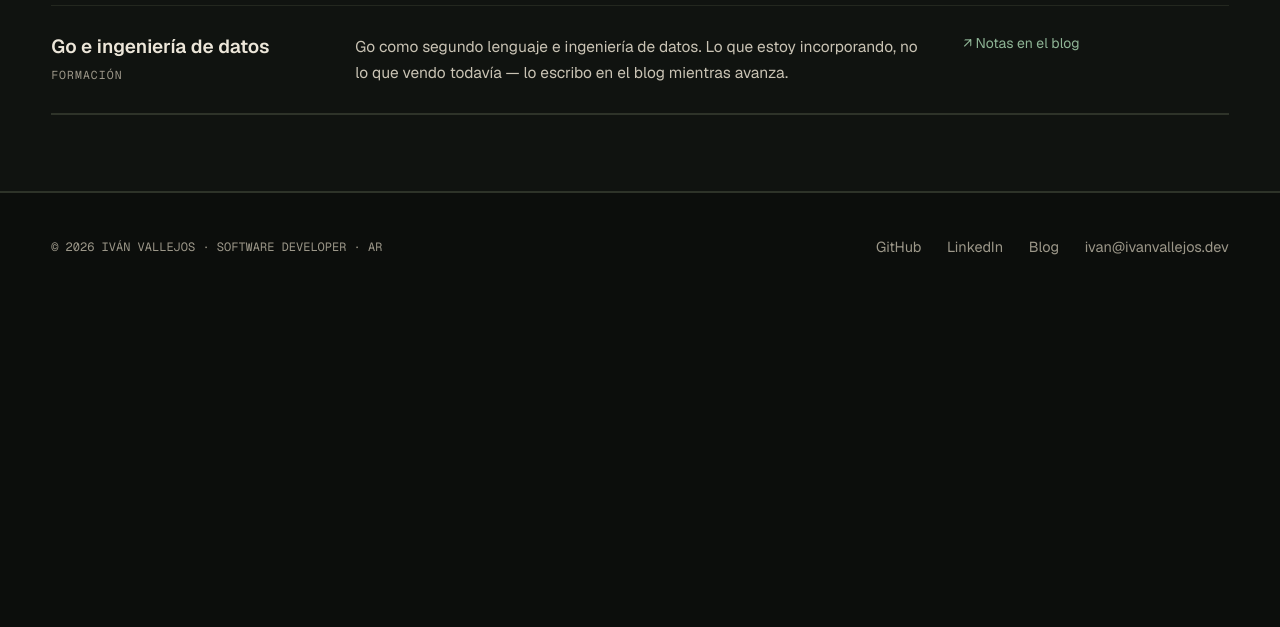
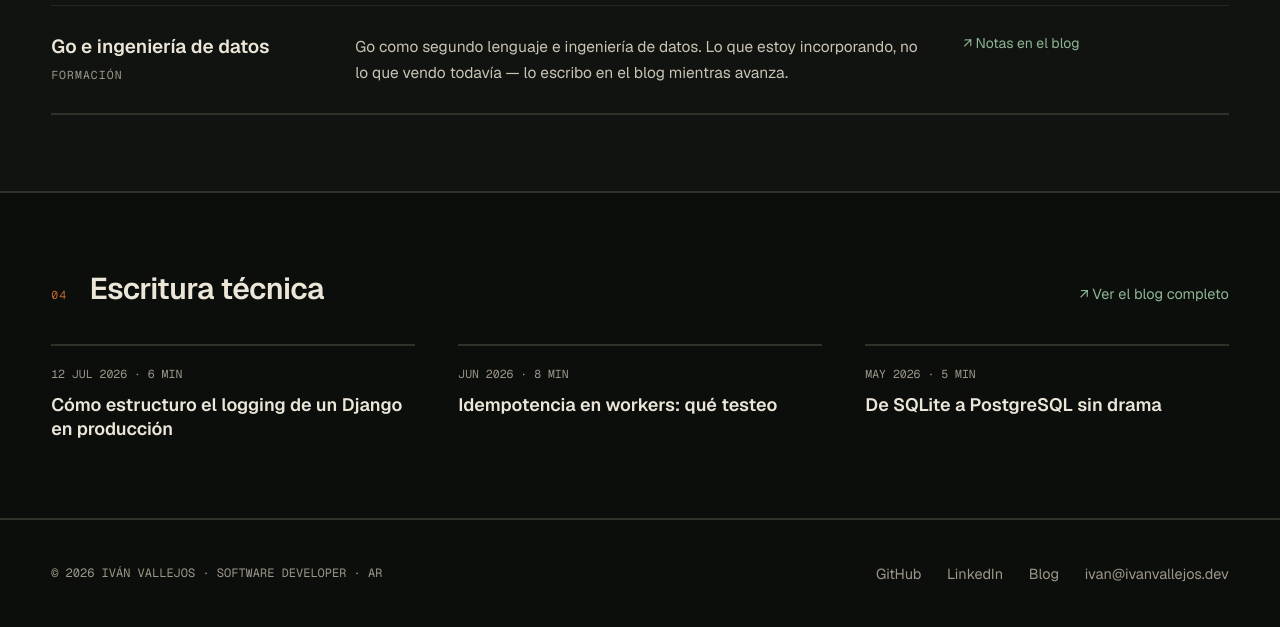
Before and after one commit to ivanvallejoss/ivanvallejos.dev, a Django app: page / in a window 1280 px wide. Shown: the part 2627-3254 px from the top of the page. Before the commit the page ends 2882 px from the top, so only its background shows below. Run offline with Django 5.2, Linux system fonts and the light colour scheme; data comes from the database, SQL or seed files in the repository.

Commit message:
add(landing): sección escritura técnica
Co-Authored-By: Claude Opus 5.5 <noreply@anthropic.com>

```diff
--- a/landing/static/landing/css/landing.css
+++ b/landing/static/landing/css/landing.css
@@ -418,3 +418,38 @@ html:not(.js) .tabs__panel-label {
   font-size: 14px;
   color: var(--accent-soft);
 }
+
+
+/* ── 04 Escritura técnica (#escritura) ──────────────────────── */
+/* .grid-gap con --col: 260px y el gap por defecto, clamp(28px,3.4vw,44px).
+   Cada post es un <a> que ocupa toda la celda. */
+
+.escritura {
+  display: flex;
+  flex-direction: column;
+  gap: 36px;
+}
+
+.escritura__blog {
+  font-size: 14.5px;
+  color: var(--accent-soft);
+}
+
+.post {
+  display: flex;
+  flex-direction: column;
+  gap: 12px;
+  padding-top: 20px;
+}
+
+.post__fecha {
+  font-family: var(--font-mono);
+  font-size: 11.5px;
+  color: var(--muted);
+}
+
+.post__titulo {
+  font-size: 18px;
+  font-weight: 600;
+  line-height: 1.35;
+}
--- a/landing/templates/landing/landing.html
+++ b/landing/templates/landing/landing.html
@@ -24,6 +24,7 @@ Ver docs/design/handoff/README.md § Screens / Views.
 {% include "landing/partials/areas.html" %}
 {% include "landing/partials/trabajo.html" %}
 {% include "landing/partials/curso.html" %}
+{% if flags.escritura %}{% include "landing/partials/escritura.html" %}{% endif %}
 </main>
 {% include "landing/partials/footer.html" %}
 {% endblock %}
--- /dev/null
+++ b/landing/templates/landing/partials/escritura.html
@@ -0,0 +1,27 @@
+{% comment %}
+04 Escritura técnica (#escritura). README del handoff § Screens / Views,
+punto 8; valores del bloque id="escritura" de "Landing Oscura.dc.html".
+landing.html solo la incluye con flags.escritura.
+
+Tres columnas de 260px como mínimo que se apilan solas. Toda la celda es el
+link: el foco (:focus-visible de base.css) rodea la celda entera. El link de
+cada post va directo a su URL, sin /go/; "Ver el blog completo" sí pasa por
+/go/blog.
+{% endcomment %}
+<section id="escritura" class="section rule-top-strong escritura">
+  <div class="sec-head">
+    <div class="sec-head__title">
+      <span class="sec-num">{{ escritura.numero }}</span>
+      <h2 class="t-h2">{{ escritura.titulo }}</h2>
+    </div>
+    <a class="escritura__blog" href="{% url 'go' escritura.blog.destino %}?a={{ audience }}">{{ escritura.blog.texto }}</a>
+  </div>
+  <div class="grid-gap" style="--col: 260px">
+    {% for post in escritura.posts %}
+    <a class="post rule-top-strong" href="{{ post.url }}">
+      <span class="post__fecha">{{ post.fecha }} · {{ post.minutos }} MIN</span>
+      <h3 class="post__titulo">{{ post.titulo }}</h3>
+    </a>
+    {% endfor %}
+  </div>
+</section>
```
